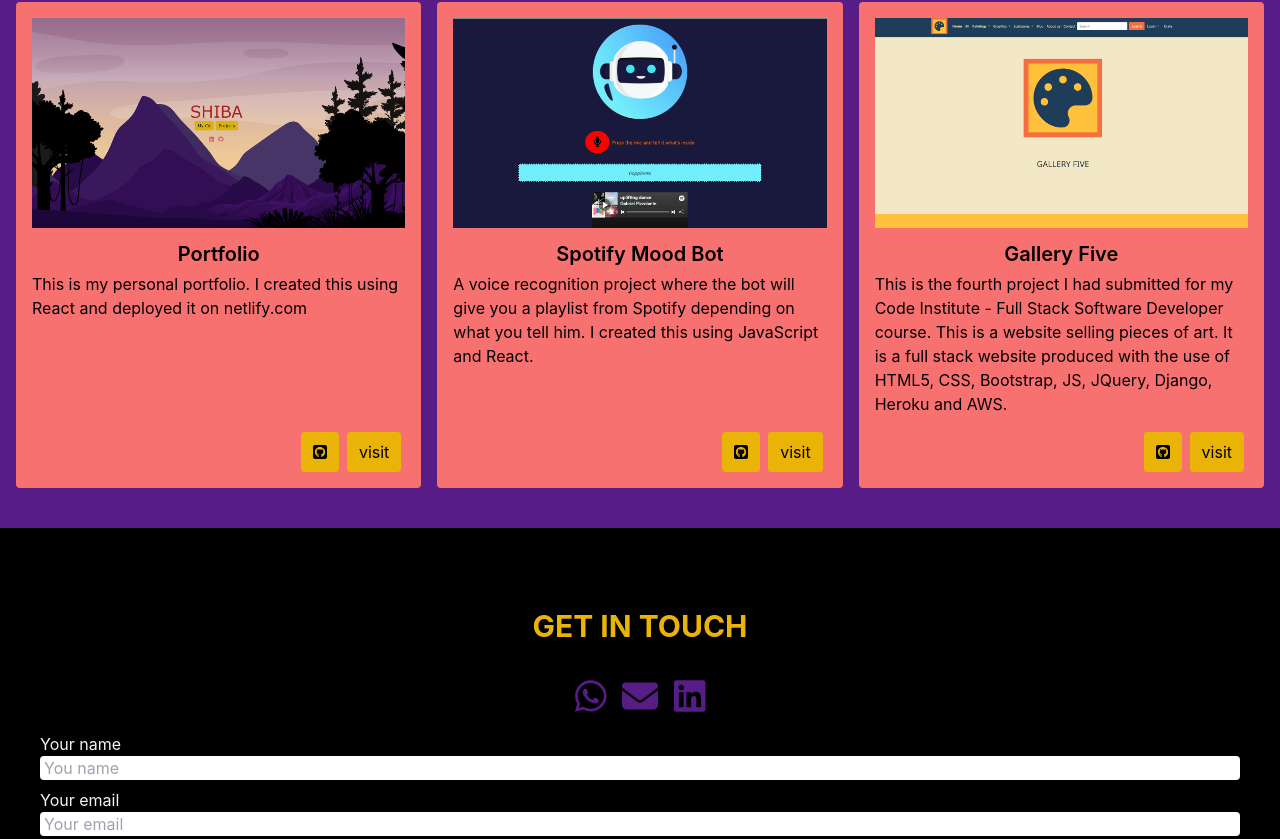
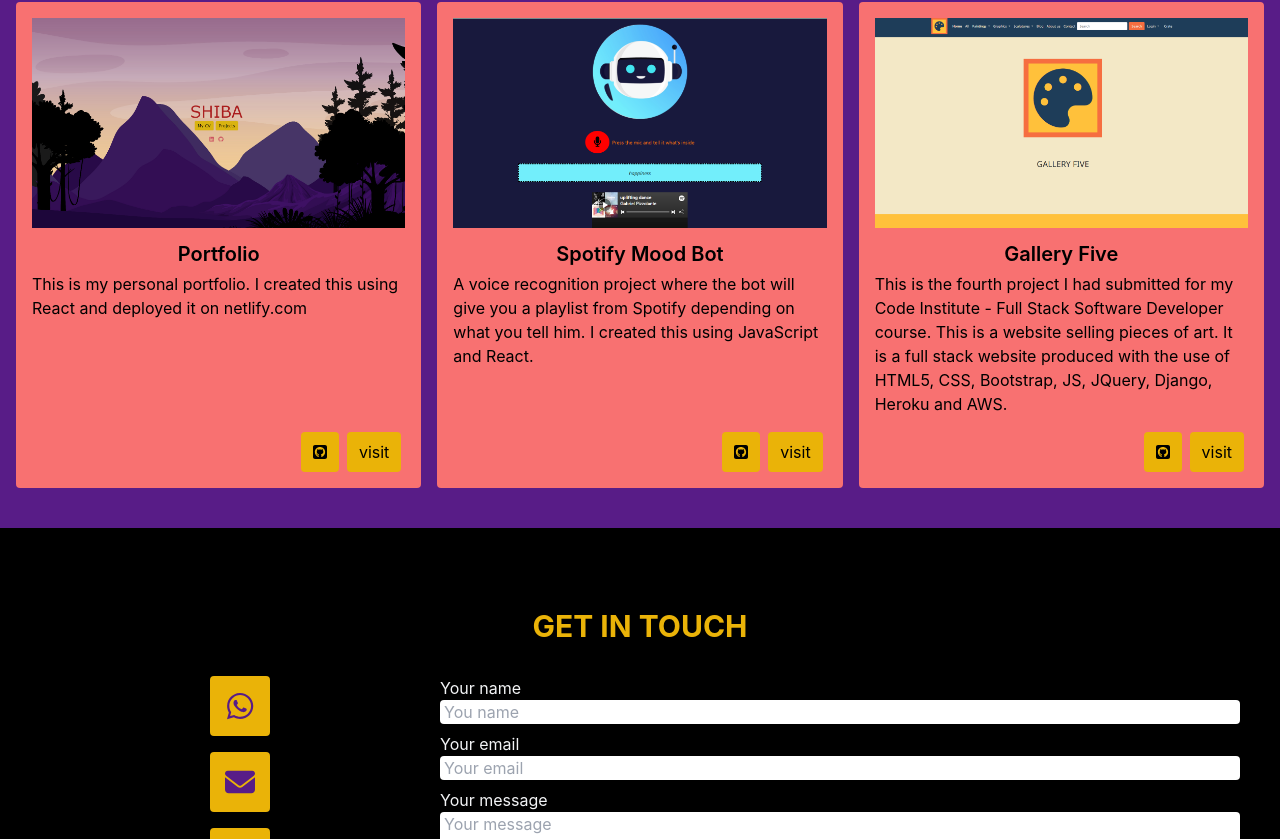
Before and after one commit to shiba517/my-portfolio, a React (Create React App) app in the folder portfolio/: page / in a window 1280 px wide. Shown: the part 2606-3445 px from the top of the page. Built offline with nearby package versions, Linux system fonts and the light colour scheme.

Commit message:
Footer css updated

```diff
--- a/portfolio/src/pages/AboutSection.jsx
+++ b/portfolio/src/pages/AboutSection.jsx
@@ -16,14 +16,14 @@ export const AboutSection = () => {
                 <MySubHeader title='About me' css='text-red-800'/>
                 <div className="grid grid-cols-1 md:grid-cols-5 ">
                     <div className='col md:col-span-2 mx-auto'>
-                        <img src={ me } alt="me" className='h-[30rem] border-white border-8 rounded hover:rotate-6 transition-transform' />
+                        <img src={ me } alt="me" className='h-[30rem] border-white border-8 rounded hover:rotate-6 transition-transform shadow-2xl' />
                     </div>
                     <div className='col md:col-span-3 px-4 pt-4 md:pt-0 '>
                         {/* TABS */}
                         <div className='flex flex-row text-center'>
                             {aboutJson.map((about) => (
                                 <div
-                                className={`w-full py-1 mx-1 rounded  cursor-pointer ${about.title === aboutTab.title ? "bg-yellow-500 text-black" : "bg-purple-800 hover:opacity-60"}`}
+                                className={`w-full py-1 mx-1 rounded  cursor-pointer ${about.title === aboutTab.title ? "bg-yellow-500 text-black" : "bg-purple-700 hover:bg-purple-900 hover:text-gray-100"}`}
                                 onClick={() => updateAboutTab(about)}>
                                     <p>{ about.title }</p>
                                 </div>
--- a/portfolio/src/pages/FooterSection.jsx
+++ b/portfolio/src/pages/FooterSection.jsx
@@ -49,21 +49,22 @@ export const Footer = () => {
         <div className="pb-8 my-custom-bg bg-black px-10">
             <MySubHeader title='Get in touch' />
 
-            <div className='flex items-center justify-center mb-4 text-purple-900'>
-                <div>
-                    <a href="https://wa.me/+447960545799" target='_blank' rel="noreferrer" className=' text-4xl mx-2'><FontAwesomeIcon icon={faWhatsapp} /></a>
+            <div className='flex mb-4 text-purple-900 flex-col md:flex-row container'>
+                <div className='flex text-center justify-center w-full pb-4 md:pb-0 md:w-1/3 md:flex-col md:justify-start'>
+                    <div className='text-3xl md:mb-4 border-4 border-yellow-500 rounded w-fit aspect-square p-2 md:mx-auto mx-2 bg-yellow-500'>
+                        <a href="https://wa.me/+447960545799" target='_blank' rel="noreferrer"><FontAwesomeIcon icon={faWhatsapp} /></a>
                     </div>
-                <div>
-                    <a href="mailto:shiba.cdeb@gmail.com" rel="noreferrer"className='text-4xl mx-2'>
+                    <div className='text-3xl md:mb-4 border-4 border-yellow-500 rounded w-fit aspect-square p-2 mx-2 md:mx-auto bg-yellow-500'>
+                        <a href="mailto:shiba.cdeb@gmail.com" rel="noreferrer">
                             <FontAwesomeIcon icon={faEnvelope} />
                         </a>
                     </div>
-                <div>
-                    <a href="https://www.linkedin.com/in/shiba-deb-2099b6105/" target='_blank' rel="noreferrer" className=' text-4xl mx-2'><FontAwesomeIcon icon={faLinkedin} /></a>
+                    <div className='text-3xl border-4 border-yellow-500 rounded w-fit aspect-square p-2 mx-2 md:mx-auto bg-yellow-500'>
+                        <a href="https://www.linkedin.com/in/shiba-deb-2099b6105/" target='_blank' rel="noreferrer"><FontAwesomeIcon icon={faLinkedin} /></a>
                     </div>
                 </div>
 
-            <div className='text-left'>
+                <div className='text-left w-full md:w-2/3'>
                     <form ref={form} onSubmit={sendEmail}>
                         <label className='text-gray-100'>Your name</label>
                         <input type="text" name="user_name" placeholder="You name" className='w-full mb-2 px-1 rounded' value={ formUserName } onChange={ e => setFormUserName(e.target.value) } />
@@ -76,5 +77,6 @@ export const Footer = () => {
                     <ToastContainer />
                 </div>
             </div>
+        </div>
     )
 }
```
Lines whose indentation alone changed are shown as unchanged.
